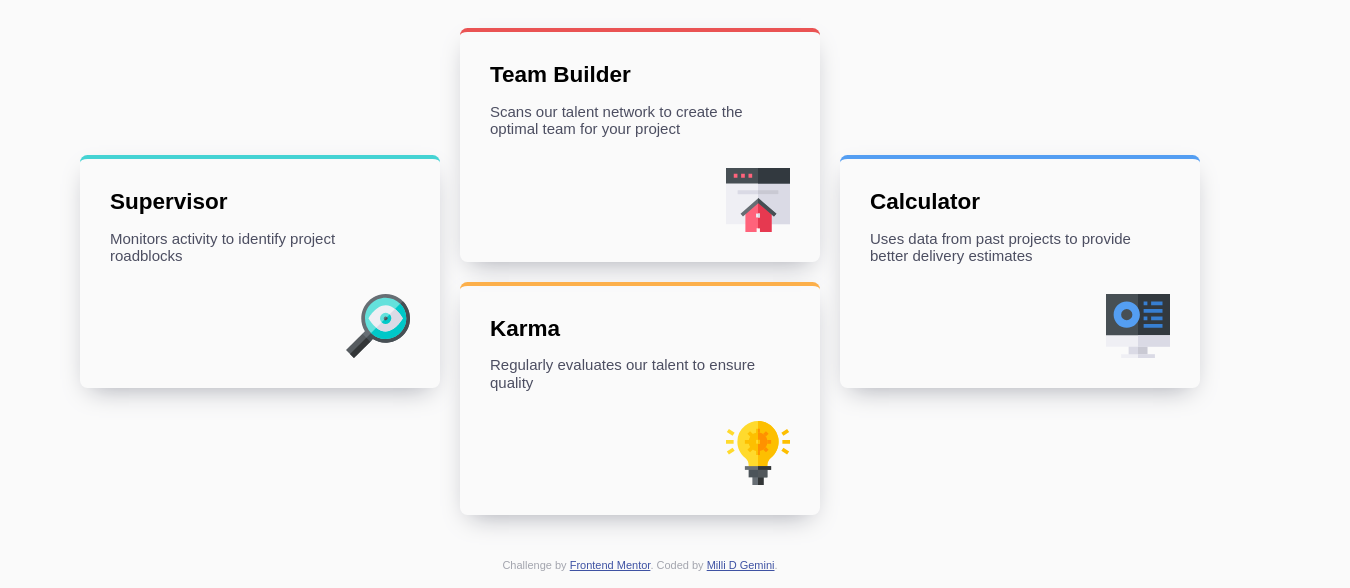
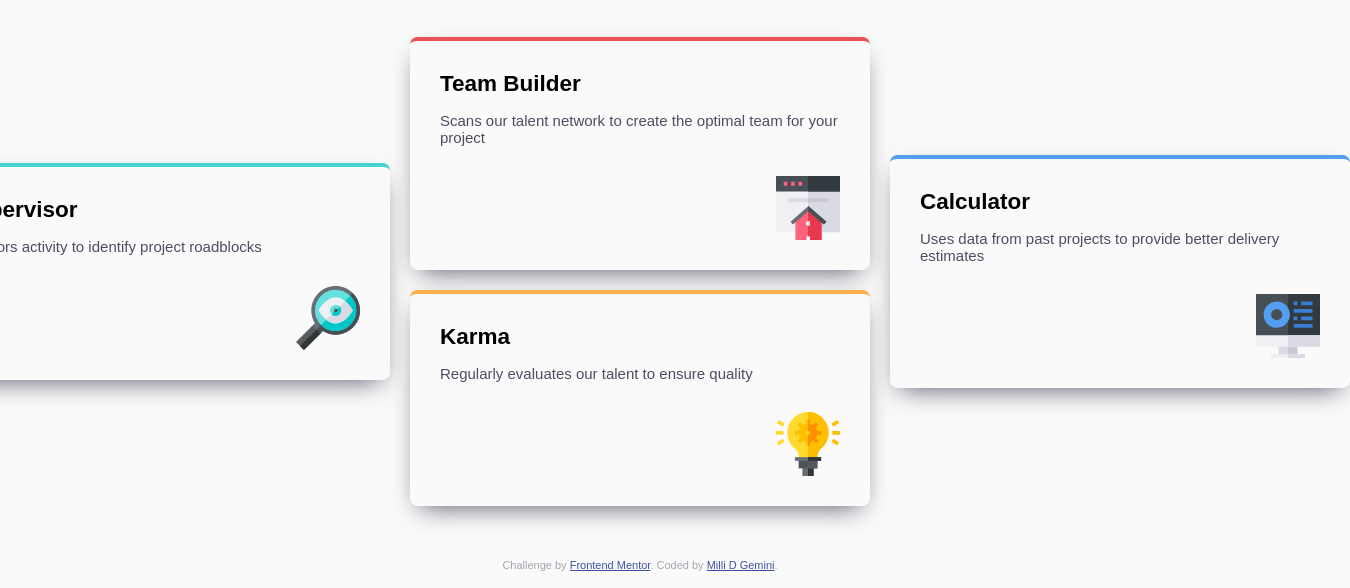
Before and after one commit to MilliDGemini/four-card-feature-, a plain HTML site: page index.html in a window 1280 px wide. Shown: the part 212-800 px from the top of the page, 1350 px wide, since content can reach past the window. Drawn offline with Linux system fonts and the light colour scheme.

Commit message:
finished.

```diff
--- a/css/styles.css
+++ b/css/styles.css
@@ -12,6 +12,9 @@
 }
 
 /*********************** colors and fonts *************************/
+
+@import url("https://fonts.googleapis.com/css2?family=Poppins:wght@200;400;600&display=swap");
+
 h2,
 h3,
 h4,
@@ -26,9 +29,26 @@ span {
   font-weight: 200;
 }
 
-p {
+p,
+.attribution {
   color: var(--Grayish-Blue);
   font-size: 15px;
+}
+
+.supervisor {
+  border-top: 4px solid var(--Cyan);
+}
+
+.team-builder {
+  border-top: 4px solid var(--red);
+}
+
+.karma {
+  border-top: 4px solid var(--Orange);
+}
+
+.calculator {
+  border-top: 4px solid var(--Blue);
 }
 
 /*********************** Heading*****************************/
@@ -37,6 +57,7 @@ html {
   padding: 0;
   height: 100vh;
 }
+
 body {
   padding: 0;
   margin: 0;
@@ -47,7 +68,7 @@ body {
   justify-content: center;
   align-items: center;
   height: 100vh;
-  background-color: hsl(0, 0%, 98%);
+  background-color: var(--Very-Light-Gray);
   overflow-y: hidden;
 }
 
@@ -92,8 +113,8 @@ main > div {
 .card {
   display: flex;
   flex-direction: column;
-  width: 300px;
-  box-shadow: 0 10px 25px -10px hsl(229, 6%, 66%);
+  width: 400px;
+  box-shadow: 0 10px 25px -10px var(--Very-Dark-Blue);
   border-radius: 0.5em;
   padding: 30px;
 }
@@ -101,28 +122,12 @@ main > div {
 .card > p {
   font-weight: 200;
   font-size: 1em;
-  color: hsl(234, 12%, 34%);
+  color: var(--Very-Dark-Blue);
 }
 
 .card > img {
   align-self: flex-end;
   margin-top: 1em;
-}
-
-.supervisor {
-  border-top: 4px solid hsl(180, 62%, 55%);
-}
-
-.team-builder {
-  border-top: 4px solid hsl(0, 78%, 62%);
-}
-
-.karma {
-  border-top: 4px solid hsl(34, 97%, 64%);
-}
-
-.calculator {
-  border-top: 4px solid hsl(212, 86%, 64%);
 }
 
 .card > h2 {
```
Also changed, not shown: index.html (+0 -1 lines).
